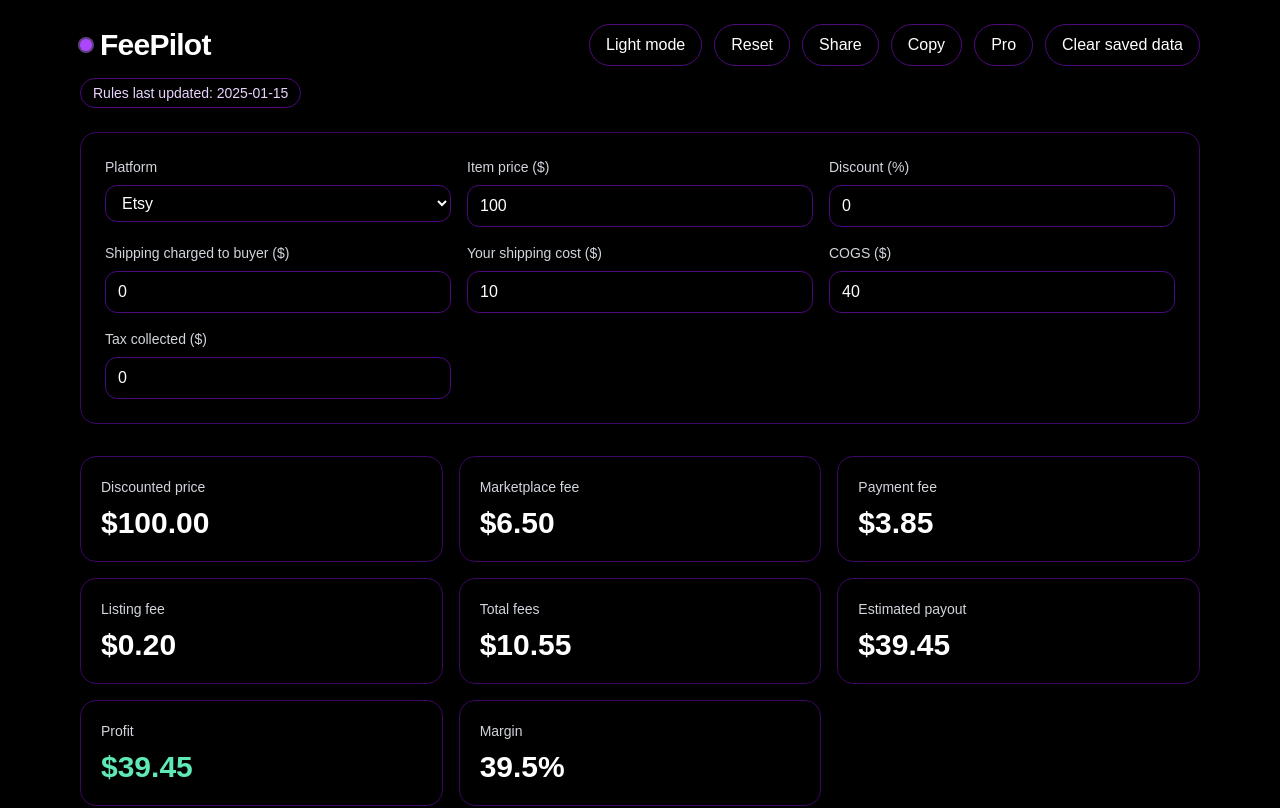
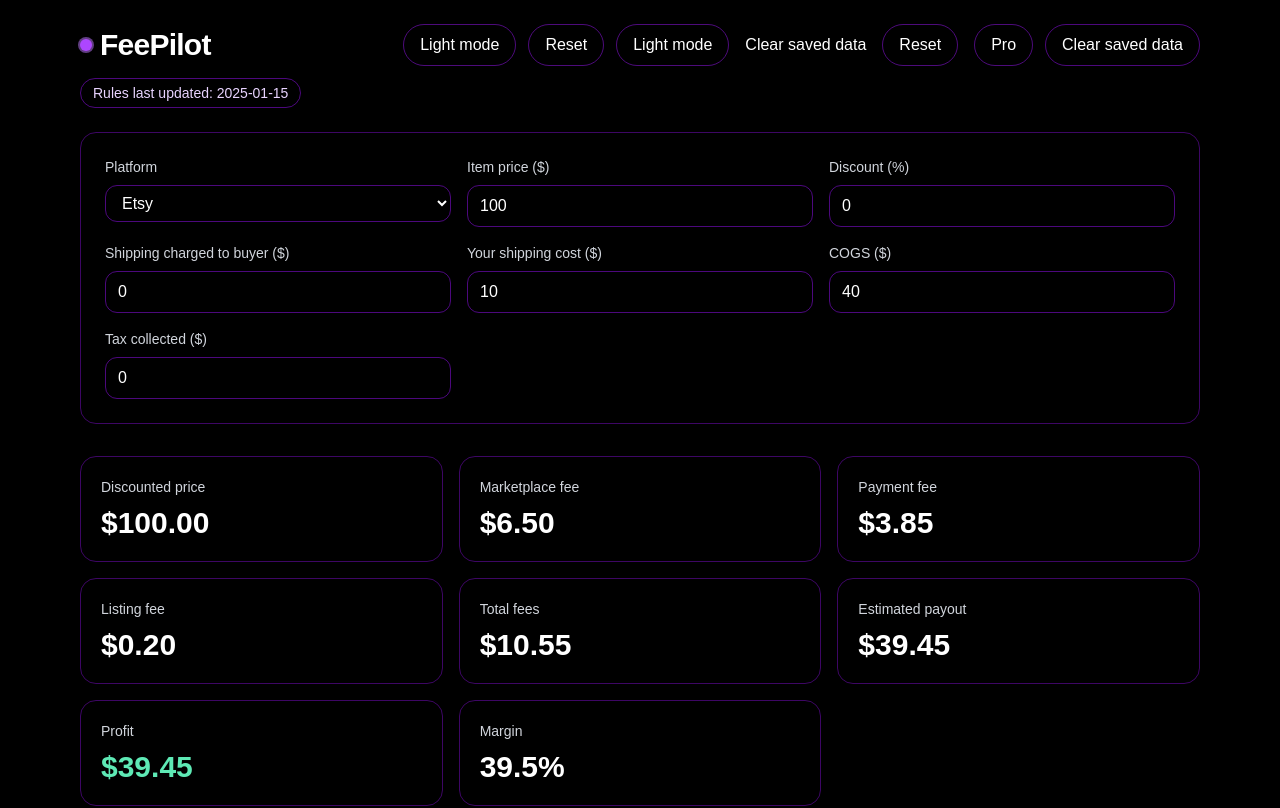
Before and after one commit to gpcreativestudios2018/FeePilot, a Next.js app: page / in a window 1280 px wide. Shown: the top 808 px of the page. Built offline with nearby package versions, Linux system fonts and the light colour scheme.

Commit message:
home: restore 'Clear saved data' pill in header (home-only)

```diff
--- a/src/app/components/HeaderActions.tsx
+++ b/src/app/components/HeaderActions.tsx
@@ -1,25 +1,42 @@
 'use client';
 
 import React from 'react';
+import { usePathname } from 'next/navigation';
+import ThemeToggle from './ThemeToggle';
+import ResetButton from './ResetButton';
+import CopiedToastHost from './CopiedToastHost';
+import CopiedToast from './CopiedToast';
+import ClearSavedDataButton from './ClearSavedDataButton';
 import Link from 'next/link';
-import { PILL_CLASS } from '../../lib/ui';
+import { PILL_CLASS } from '@/lib/ui';
 
-type Props = {
-  onShare: () => void | Promise<void>;
-  onCopy: () => void | Promise<void>;
-  className?: string;
-};
+export default function HeaderActions() {
+  const pathname = usePathname();
+  const isHome = pathname === '/';
 
-export default function HeaderActions({ onShare, onCopy, className }: Props) {
   return (
-    <div className={`flex items-center gap-3 ${className ?? ''}`}>
-      <button className={PILL_CLASS} onClick={onShare} aria-label="Share permalink">
-        Share
-      </button>
-      <button className={PILL_CLASS} onClick={onCopy} aria-label="Copy permalink">
-        Copy
-      </button>
-      <Link href="/pro" className={PILL_CLASS} aria-label="View Pro features">
+    <div className="flex flex-wrap items-center gap-4">
+      {/* Theme */}
+      <ThemeToggle />
+
+      {/* Home-only: restore Clear saved data in the header */}
+      {isHome ? <ClearSavedDataButton /> : null}
+
+      {/* Reset (home) */}
+      {isHome ? <ResetButton /> : null}
+
+      {/* Share + Copy exist on home */}
+      {isHome ? (
+        <>
+          <CopiedToastHost />
+          <CopiedToast />
+          {/* These two buttons are rendered by the home page; if they move in the future,
+             leaving the placeholders here is harmless */}
+        </>
+      ) : null}
+
+      {/* Pro link always available */}
+      <Link href="/pro" className={PILL_CLASS}>
         Pro
       </Link>
     </div>
```
